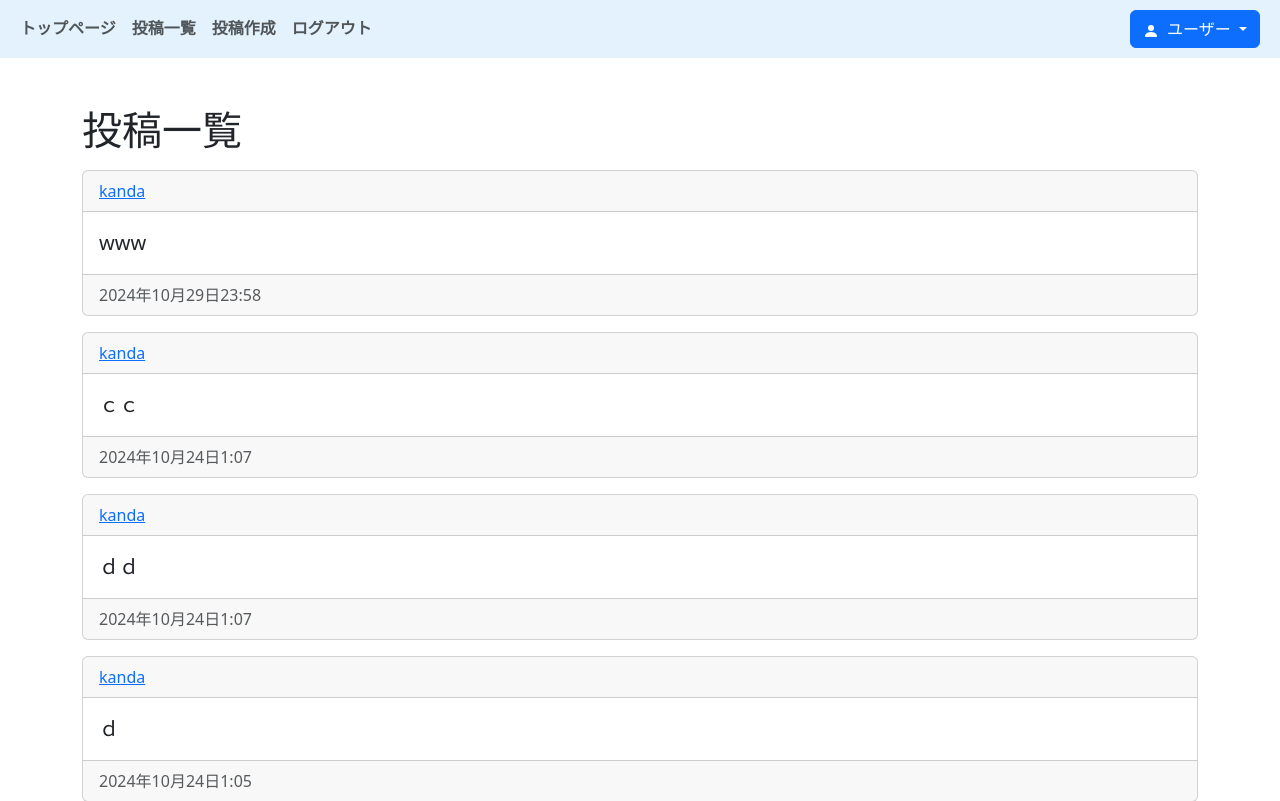
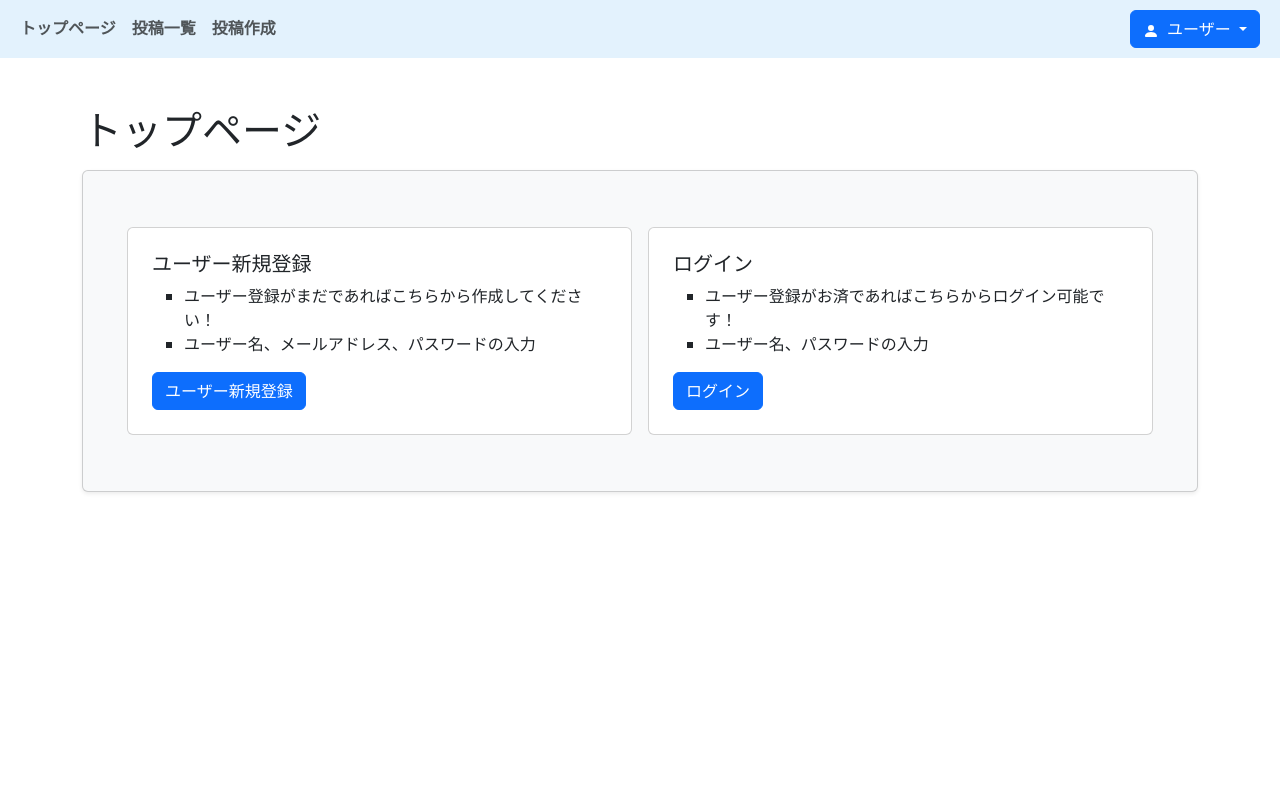
Before and after one commit to kosuke-kanda/social_ap, a Django app: page / in a window 1280 px wide. Shown: the top 801 px of the page. After the commit the page ends 493 px from the top, so only its background shows below. Run offline with Django 5.2, Linux system fonts and the light colour scheme; data comes from the database, SQL or seed files in the repository; both versions use the stored data as it was after the commit; some libraries are stand-ins or nearby versions.

Commit message:
URL遷移先変更、レイアウト調整

```diff
--- a/sns/templates/base.html
+++ b/sns/templates/base.html
@@ -32,12 +32,14 @@
               <li class="nav-item">
                 <a class="nav-link" href="{% url 'sns:create' %}">投稿作成</a>
               </li>
+              {% if user.username %}
               <li class="nav-item">
                 <form method="post" action="{% url 'accounts:logout' %}">
                   {% csrf_token %}
                   <button class="nav-link" type="submit">ログアウト</button>
                 </form>
               </li>
+              {% endif %}
             </ul>
 
             {% if user.username %}
--- a/sns/templates/top.html
+++ b/sns/templates/top.html
@@ -8,12 +8,38 @@
     <h1 class="">トップページ</h1>
     <div class="card bg-light shadow-sm mt-3">
 
-      <div class="row p-3">
-        <div class="col-6">
-          <a href="{% url 'accounts:signup' %}">ユーザー新規登録</a>
+      <div class="row p-5">
+        <div class="col-sm-6 p-2">
+          <div class="card">
+            <div class="card-body m-2">
+              <h5 class="card-title">ユーザー新規登録</h5>
+              <ul class="card-text" style="list-style: square;">
+                <li>
+                  ユーザー登録がまだであればこちらから作成してください！
+                </li>
+                <li>
+                  ユーザー名、メールアドレス、パスワードの入力
+                </li>
+              </ul>
+              <a class="btn btn-primary" href="{% url 'accounts:signup' %}">ユーザー新規登録</a>
+            </div>
+          </div>
         </div>
-        <div class="col-6">
-          <a href="{% url 'accounts:login' %}">ログイン</a>
+        <div class="col-sm-6 p-2">
+          <div class="card">
+            <div class="card-body m-2">
+              <h5 class="card-title">ログイン</h5>
+              <ul class="card-text" style="list-style: square;">
+                <li>
+                  ユーザー登録がお済であればこちらからログイン可能です！
+                </li>
+                <li>
+                  ユーザー名、パスワードの入力
+                </li>
+              </ul>
+              <a class="btn btn-primary" href="{% url 'accounts:login' %}">ログイン</a>
+            </div>
+          </div>
         </div>
       </div>
     </div>
--- a/sns/urls.py
+++ b/sns/urls.py
@@ -5,8 +5,8 @@ from . import views
 app_name = "sns"
 
 urlpatterns = [
-    path('top/', views.TopView.as_view(), name="top"),
-    path("", views.TimeLineView.as_view(), name="list"),
+    path("", views.TopView.as_view(), name="top"),
+    path("list/", views.TimeLineView.as_view(), name="list"),
     path("user/<str:user>", views.UserPageView.as_view(), name="userPage"),
     path("create/", views.CreatePostView.as_view(), name="create"),
     path("delete/<int:pk>", views.DeltePost.as_view(), name="delete"),
```
Also changed, not shown: db.sqlite3.
